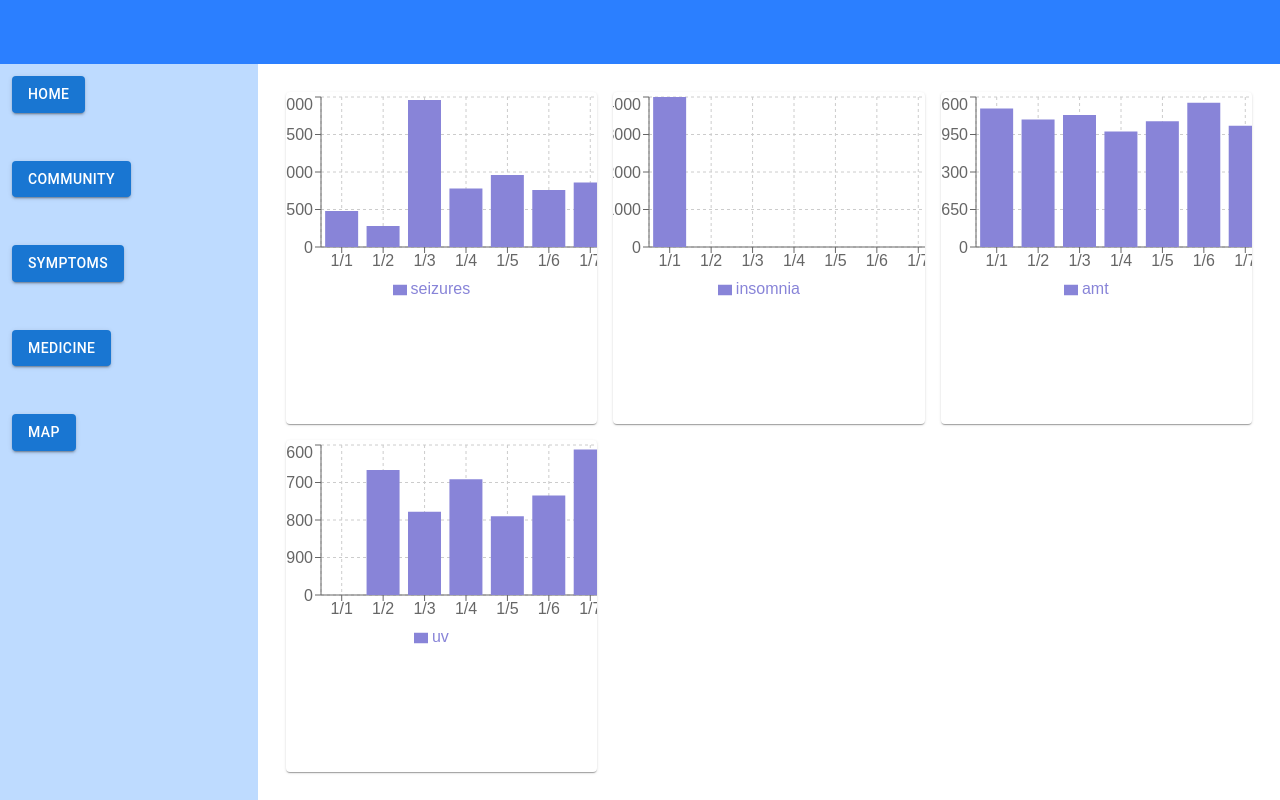
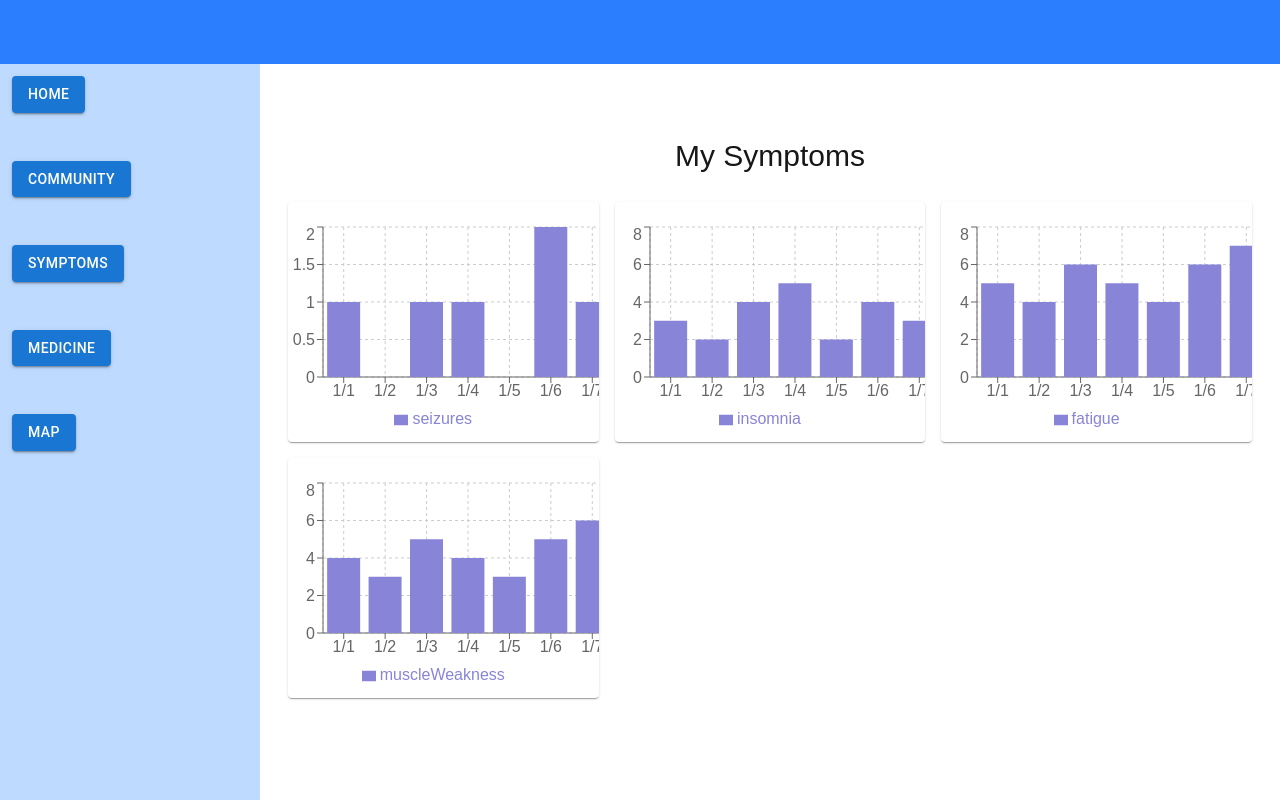
Before and after one commit to PIlotA330/Alera, a Next.js app: page /symptoms in a window 1280 px wide. Built offline with nearby package versions, Linux system fonts and the light colour scheme.

Commit message:
database-nico-fix

```diff
--- a/app/components/charts/charts.tsx
+++ b/app/components/charts/charts.tsx
@@ -5,7 +5,7 @@ import { BarChart, Bar, Rectangle, XAxis, YAxis, CartesianGrid, Tooltip, Legend,
 // Fix the function parameter - it should receive props object instead of directly taking data
 export function BarCharts({ data, symp }: { data: any[] | undefined, symp: string }) {
     return (
-        <div className='h-full w-full place-items-center'>
+        <div className='h-full w-full place-items-center p-5'>
         <BarChart
         width={400}
         height={200}
--- a/app/dashboard/SympCharts.tsx
+++ b/app/dashboard/SympCharts.tsx
@@ -1,55 +1,62 @@
-"use client"
 import { Button, Card, CardContent, Typography } from '@mui/material'
 import React from 'react'
 import { BarCharts } from '../components/charts/charts'
 import prisma from "../../lib/db";
 
-const data = await prisma.blog.findMany();
+// const data = await prisma.symptom.findMany({
+//     where: {
+//       user: {
+//         name: {
+//           equals: "Patient 1",
+//         },
+//       },
+//     },
+//   });
 
-// const data = [
-//   {
-//     date: '1/1',
-//     insomnia: 4000,
-//     seizures: 2400,
-//     amt: 2400,
-//   },
-//   {
-//     date: '1/2',
-//     uv: 3000,
-//     seizures: 1398,
-//     amt: 2210,
-//   },
-//   {
-//     date: '1/3',
-//     uv: 2000,
-//     seizures: 9800,
-//     amt: 2290,
-//   },
-//   {
-//     date: '1/4',
-//     uv: 2780,
-//     seizures: 3908,
-//     amt: 2000,
-//   },
-//   {
-//     date: '1/5',
-//     uv: 1890,
-//     seizures: 4800,
-//     amt: 2181,
-//   },
-//   {
-//     date: '1/6',
-//     uv: 2390,
-//     seizures: 3800,
-//     amt: 2500,
-//   },
-//   {
-//     date: '1/7',
-//     uv: 3490,
-//     seizures: 4300,
-//     amt: 2100,
-//   },
-// ];
+const data = [
+  {
+    date: '1/1',
+    insomnia: 4000,
+    seizures: 2400,
+    amt: 2400,
+  },
+  {
+    date: '1/2',
+    uv: 3000,
+    seizures: 1398,
+    amt: 2210,
+  },
+  {
+    date: '1/3',
+    uv: 2000,
+    seizures: 9800,
+    amt: 2290,
+  },
+  {
+    date: '1/4',
+    uv: 2780,
+    seizures: 3908,
+    amt: 2000,
+  },
+  {
+    date: '1/5',
+    uv: 1890,
+    seizures: 4800,
+    amt: 2181,
+  },
+  {
+    date: '1/6',
+    uv: 2390,
+    seizures: 3800,
+    amt: 2500,
+  },
+  {
+    date: '1/7',
+    uv: 3490,
+    seizures: 4300,
+    amt: 2100,
+  },
+];
 
 const SymptomBar = () => {
   return (
--- a/app/dashboard/page.tsx
+++ b/app/dashboard/page.tsx
@@ -1,35 +1,11 @@
-'use client';
-import React, { useState } from 'react';
-import {
-  Dialog,
-  DialogTitle,
-  List,
-  ListItem,
-  ListItemButton,
-  ListItemAvatar,
-  Avatar,
-  ListItemText,
-  Typography,
-  Button
-} from '@mui/material';
+
 
 import SympTrack from './SympTrack';
 import SympCharts from './SympCharts';
 import SideBar from '../SideBar';
 
+
 export default function Dashboard() {
-  const [open, setOpen] = useState(false);
-  const [selectedValue, setSelectedValue] = useState("hi");
-
-  const handleClickOpen = () => {
-    setOpen(true);
-  };
-
-  const handleClose = (value: string) => {
-    setOpen(false);
-    setSelectedValue(value);
-  };
-
   return (
     <div className="flex flex-col h-screen">
       {/* Header */}
@@ -38,7 +14,6 @@ export default function Dashboard() {
       <main className="flex flex-grow">
         <SideBar />
         <div className="flex flex-col w-full items-center">
-
           <SympTrack />
           <SympCharts />
         </div>
--- a/app/medicine/page.tsx
+++ b/app/medicine/page.tsx
@@ -1,6 +1,7 @@
 import React from 'react'
 import { Card } from '@mui/material';
 import SideBar from '../SideBar';
+import prisma from '@/lib/db';
 
 
 
@@ -16,8 +17,8 @@ interface Medicine {
     medication: string;
 }
 const MedicinePage = async () => {
-    const res = await fetch('https://jsonplaceholder.typicode.com/users');
-    const medications: Medicine[] = await res.json();
+    const medications = await prisma.medication.findMany();
+
     return (
         <>
             <div className='flex flex-row h-screen w-full'>
--- a/app/page.tsx
+++ b/app/page.tsx
@@ -1,3 +1,4 @@
+"use client"
 import Image from "next/image";
 import { Button, TextField } from '@mui/material';
 import Link from "next/link";
--- a/app/symptoms/page.tsx
+++ b/app/symptoms/page.tsx
@@ -7,47 +7,55 @@ import SideBar from "../SideBar";
 const data = [
     {
       date: '1/1',
-      insomnia: 4000,
-      seizures: 2400,
-      amt: 2400,
+      insomnia: 3,   // Insomnia (scale 0-10)
+      seizures: 1,    // Seizures (scale 0-10)
+      fatigue: 5,     // Fatigue (scale 0-10)
+      muscleWeakness: 4, // Muscle weakness (scale 0-10)
     },
     {
       date: '1/2',
-      uv: 3000,
-      seizures: 1398,
-      amt: 2210,
+      insomnia: 2,
+      seizures: 0,
+      fatigue: 4,
+      muscleWeakness: 3,
     },
     {
       date: '1/3',
-      uv: 2000,
-      seizures: 9800,
-      amt: 2290,
+      insomnia: 4,
+      seizures: 1,
+      fatigue: 6,
+      muscleWeakness: 5,
     },
     {
       date: '1/4',
-      uv: 2780,
-      seizures: 3908,
-      amt: 2000,
+      insomnia: 5,
+      seizures: 1,
+      fatigue: 5,
+      muscleWeakness: 4,
     },
     {
       date: '1/5',
-      uv: 1890,
-      seizures: 4800,
-      amt: 2181,
+      insomnia: 2,
+      seizures: 0,
+      fatigue: 4,
+      muscleWeakness: 3,
     },
     {
       date: '1/6',
-      uv: 2390,
-      seizures: 3800,
-      amt: 2500,
+      insomnia: 4,
+      seizures: 2,
+      fatigue: 6,
+      muscleWeakness: 5,
     },
     {
       date: '1/7',
-      uv: 3490,
-      seizures: 4300,
-      amt: 2100,
+      insomnia: 3,
+      seizures: 1,
+      fatigue: 7,
+      muscleWeakness: 6,
     },
   ];
+
 
 const SymptomPage = () => {
 return (
@@ -56,7 +64,10 @@ return (
       <header className="w-full h-16 bg-blue-500"></header>
 
       <main className="flex flex-grow">
+
         <SideBar />
+        <div className="flex flex-col justify-center items-center w-full">
+        <h1 className="text-3xl">My Symptoms</h1>
         <div className="grid grid-cols-[repeat(auto-fit,minmax(300px,1fr))] gap-4 w-full p-7">
         <Card>
         <BarCharts data={data} symp="seizures" />
@@ -65,13 +76,14 @@ return (
         <BarCharts data={data} symp="insomnia" />
       </Card>
       <Card>
-        <BarCharts data={data} symp="amt" />
+        <BarCharts data={data} symp="fatigue" />
       </Card>
       <Card>
-        <BarCharts data={data} symp="uv" />
+        <BarCharts data={data} symp="muscleWeakness" />
       </Card>
-        </div>
+        </div></div>
       </main>
+
     </div>
   );
 }
--- a/lib/utils/interfaces/medication.ts
+++ b/lib/utils/interfaces/medication.ts
@@ -4,6 +4,7 @@ export interface medication {
     id: string;
     user: Users;
     userid: string;
+    name: string;
     dosage: number;
     frequencyPerDay: number;
     frequencyPerWeek: number;
```
Also changed, not shown: 1 other file (tests, documents, lock files or other folders).
